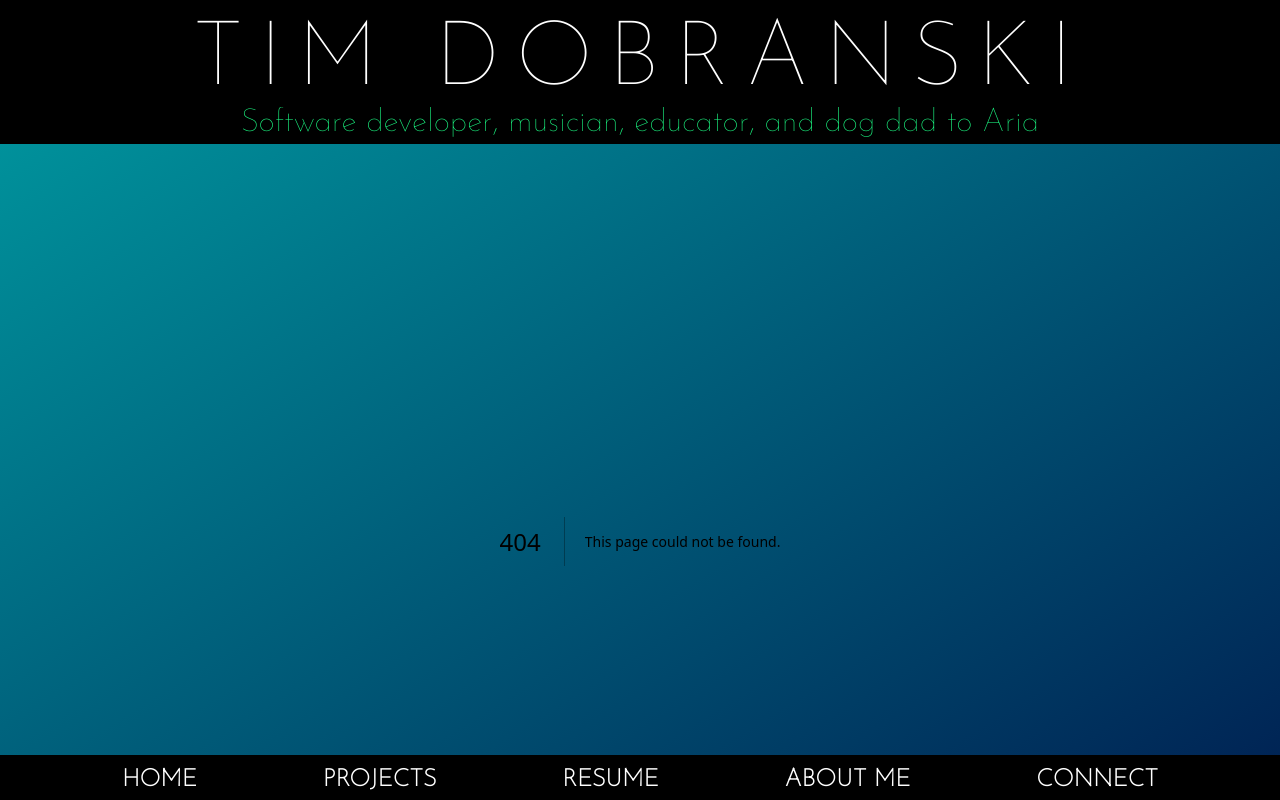
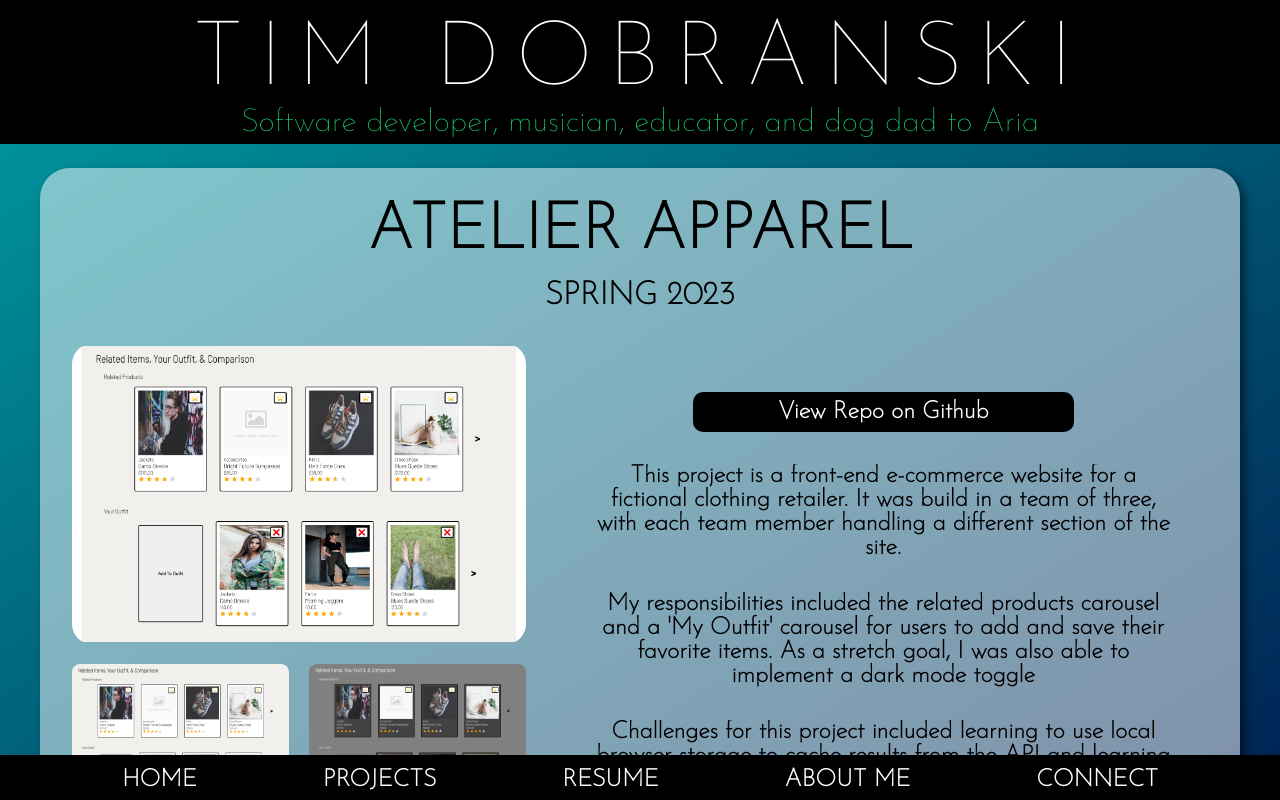
Before and after one commit to timdobranski/portfolio, a Next.js app: page /Projects/atelier-apparel in a window 1280 px wide. Before the commit this address had no page. Built offline with nearby package versions, Linux system fonts and the light colour scheme.

Commit message:
Rearranged About and made header title linked

```diff
--- a/src/app/About/page.js
+++ b/src/app/About/page.js
@@ -21,11 +21,11 @@ export default function About() {
             roles offer, but I'm open to any opportunity to learn and grow as a developer.`}</p>
             <p>{`I believe wholeheartedly in the honest exchange of hard work and great results in exchange for good compensation and a positive work environment,
             and I hope to find a position in an environment that matches those values.`}</p>
+            <p>{`In my free time, I can be found playing, writing, & recording music, reading or binge watching the latest show, and spending time exploring San Diego
+          with my dog, Aria. I'm currently working my way through Isaac Asimov's considerable body of fiction, and playing Aria's favorite new game, called 'Chew on Tim's arm'.`}</p>
           <div className={styles.meImageContainer}>
             <Image className={styles.ariaImage} src={aria} alt='Tim Dobranski'/>
           </div>
-            <p>{`In my free time, I can be found playing, writing, & recording music, reading or binge watching the latest show, and spending time exploring San Diego
-            with my dog, Aria. I'm currently working my way through Isaac Asimov's considerable body of fiction, and playing Aria's favorite new game, called 'Chew on Tim's arm'.`}</p>
           </div>
 
     </div>
--- a/src/app/Header.js
+++ b/src/app/Header.js
@@ -1,4 +1,4 @@
-'use client';
+// 'use client';
 
 import './globals.css';
 import { Josefin_Sans } from '@next/font/google';
@@ -9,7 +9,9 @@ import Image from 'next/image';
 export default function Header() {
   return (
     <div id='header-container'>
-      <h1 className='title '>TIM DOBRANSKI</h1>
+      <Link href='/'>
+        <h1 className='title '>TIM DOBRANSKI</h1>
+      </Link>
       <p className='description '>Software developer, musician, educator, and dog dad to Aria</p>
     </div>
   )
--- /dev/null
+++ b/src/app/Projects/atelier-apparel/page.js
@@ -0,0 +1,25 @@
+import Project from '../../../components/Project/Project';
+import atelierLogo from '../../../../public/images/projects/atelier-apparel/atelier-logo.png';
+import lightMode from '../../../../public/images/projects/atelier-apparel/light-mode.png';
+import darkMode from '../../../../public/images/projects/atelier-apparel/dark-mode.png';
+
+
+export default function AtelierApparel() {
+  const projectData = {
+    name: 'ATELIER APPAREL',
+    date: 'SPRING 2023',
+    description: [`This project is a front-end e-commerce website for a fictional clothing retailer. It was build in a team of three,
+    with each team member handling a different section of the site.`, `My responsibilities included the related products carousel and a
+    'My Outfit' carousel for users to add and save their favorite items. As a stretch goal, I was also able to implement a dark mode
+    toggle`, `Challenges for this project included learning to use local browser storage to cache results from the API and learning to
+    toggle stylesheets based on state for the light/dark mode.`],
+    tech: ['React', 'Node.js', 'Express', 'AWS'],
+    images: [lightMode, darkMode, atelierLogo],
+    deployLink: {url:'', text: 'See It Deployed Here'},
+    repoLink: {url:'https://github.com/RPP2210-Wraith/Atelier'}
+  }
+
+  return (
+    <Project data={projectData}/>
+  )
+}
--- a/src/app/Projects/page.js
+++ b/src/app/Projects/page.js
@@ -48,9 +48,10 @@ export default function Projects() {
           </Link>
           </div>
           <div className={`${styles.projectsGridItem} ${styles.hoverMessage}`}>
+          <Link href={`Projects/atelier-apparel`}>
             <Image className={[styles.projectThumb]} src={atelierApparel} fill='true' alt='fictional apparel company'/>
             <div className={styles.hoverText}>Ecommerce portal for a fictional apparel company</div>
-
+          </Link>
            </div>
           <div className={`${styles.projectsGridItem} ${styles.hoverMessage}`}>
             <Image className={[styles.projectThumb]} src={timioBros} fill='true' alt='a side-scroller video game'/>
```
Also changed, not shown: src/app/Resume/page.js (+7 -0 lines), public/images/projects/atelier-apparel/dark-mode.png (renamed from public/images/projects/atelier-apparel/Dark Mode.png).
